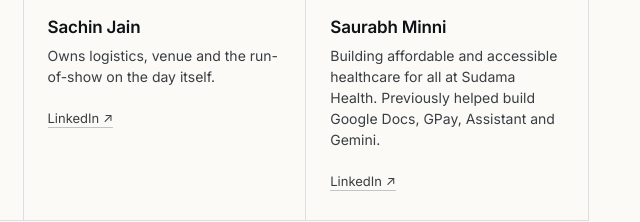
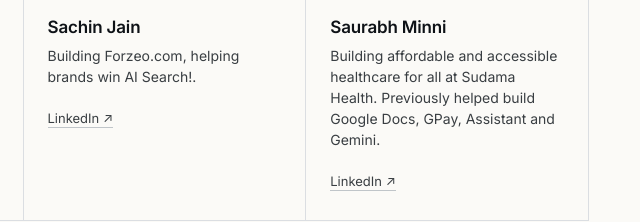
Before and after one commit to Xoogler-Demo-Day-India/2026, a plain HTML site: page index.html in a window 1280 px wide. Shown: the part 5200-5422 px from the top of the page, 617-1257 px from the left. Drawn offline with Linux system fonts and the light colour scheme.

Commit message:
Replaced placeholder details for sachin

```diff
--- a/index.html
+++ b/index.html
@@ -1961,7 +1961,8 @@
         <article class="person">
           <div class="avatar"><img src="sachin_jain.jpeg" alt="Sachin Jain" /></div>
           <h4>Sachin Jain</h4>
-          <p class="one">Owns logistics, venue and the run-of-show on the day itself.</p>
+          <p class="one">Building <a href="https://forzeo.com" target="_blank">Forzeo.com</a>, helping brands win AI
+            Search!.</p>
           <a class="lin" href="https://www.linkedin.com/in/sachinjain619/">LinkedIn ↗</a>
         </article>
         <article class="person">
```
